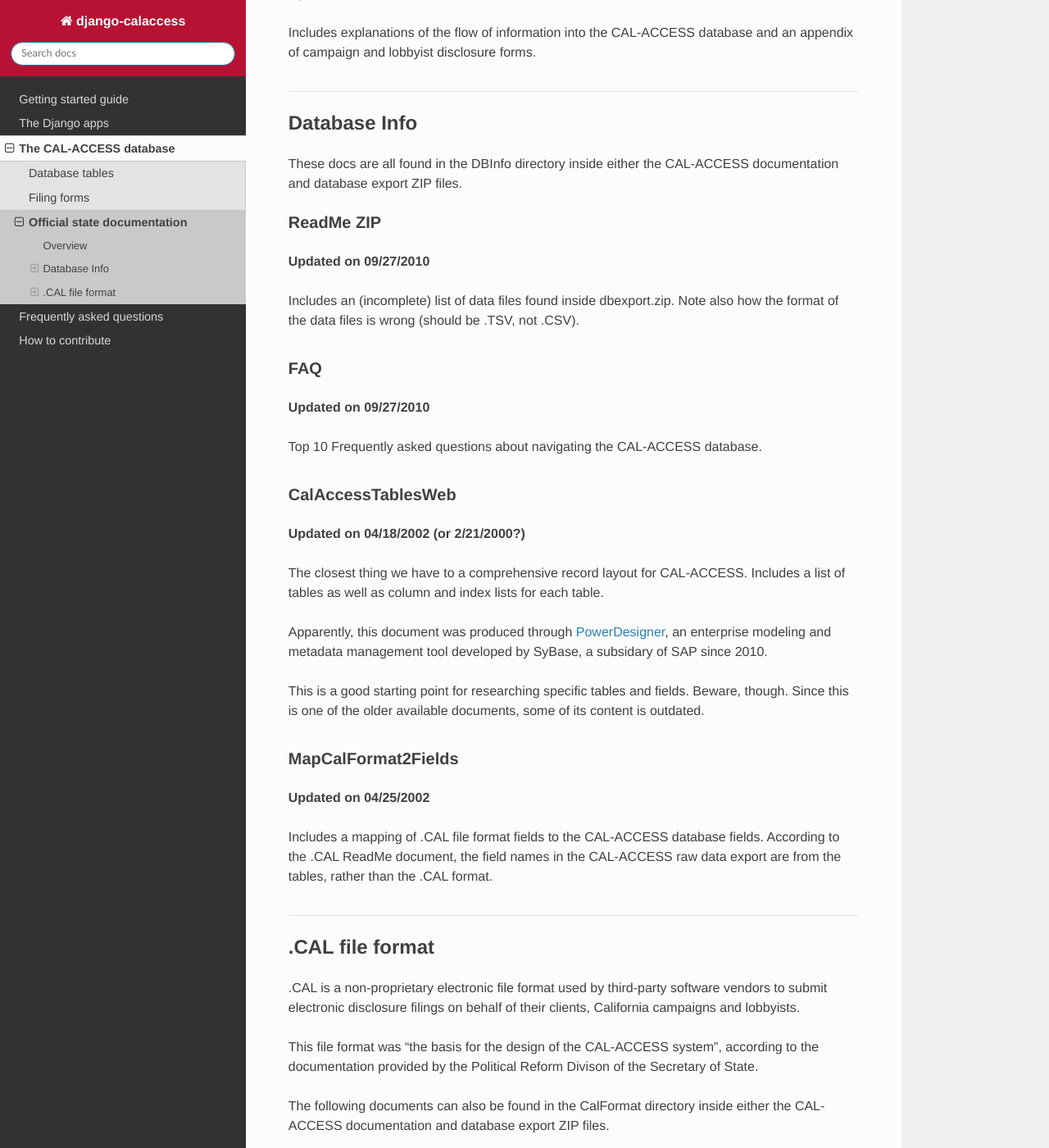
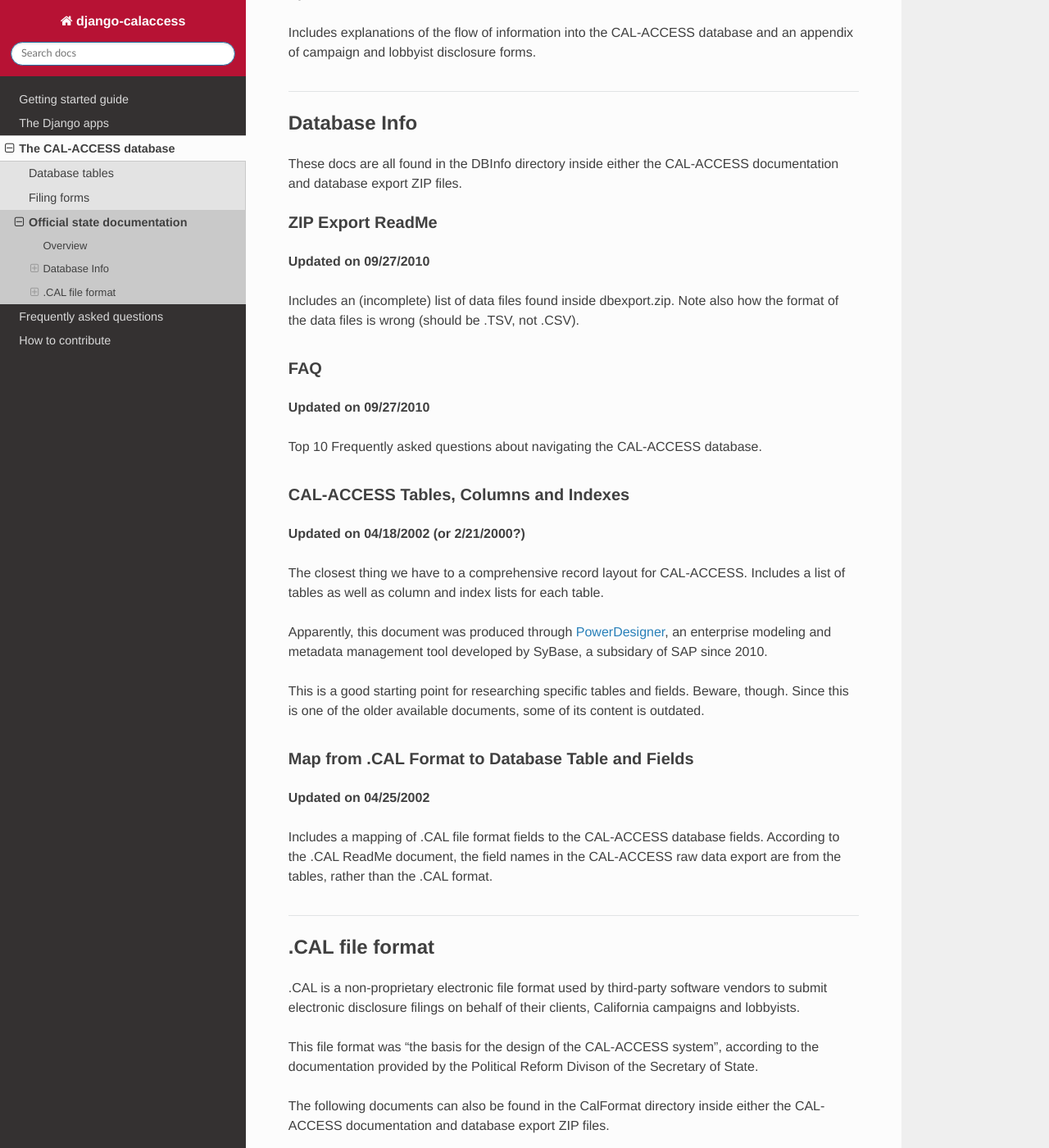
Before and after one commit to palewire/django-calaccess-technical-documentation, a Sphinx documentation site: the page built from docs/calaccess/officialdocumentation.rst, in a window 1280 px wide and 1400 px high, scrolled down 539 px. Shown: the whole window at 82% size. Built offline with Sphinx 7.4.7 and the Read the Docs theme 2.0.0, drawn with Linux system fonts in a browser that asks for light colours; some of the changed text lies outside the part shown.

Commit message:
Add new doc titles

```diff
--- a/docs/calaccess/officialdocumentation.rst
+++ b/docs/calaccess/officialdocumentation.rst
@@ -42,8 +42,8 @@ Database Info
 
 These docs are all found in the DBInfo directory inside either the CAL-ACCESS documentation and database export ZIP files.
 
-ReadMe ZIP
-~~~~~~~~~~
+ZIP Export ReadMe
+~~~~~~~~~~~~~~~~~
 
 **Updated on 09/27/2010**
 
@@ -94,8 +94,8 @@ Top 10 Frequently asked questions about navigating the CAL-ACCESS database.
       <a href="http://s3.documentcloud.org/documents/2711615/FAQ.txt">CAL-ACCESS: FAQ (Text)</a>
     </noscript>
 
-CalAccessTablesWeb
-~~~~~~~~~~~~~~~~~~
+CAL-ACCESS Tables, Columns and Indexes
+~~~~~~~~~~~~~~~~~~~~~~~~~~~~~~~~~~~~~~
 
 **Updated on 04/18/2002 (or 2/21/2000?)**
 
@@ -124,8 +124,8 @@ This is a good starting point for researching specific tables and fields. Beware
       <a href="http://s3.documentcloud.org/documents/2711614/CalAccessTablesWeb.txt">CAL-ACCESS: CalAccessTablesWeb (Text)</a>
     </noscript>
 
-MapCalFormat2Fields
-~~~~~~~~~~~~~~~~~~~
+Map from .CAL Format to Database Table and Fields
+~~~~~~~~~~~~~~~~~~~~~~~~~~~~~~~~~~~~~~~~~~~~~~~~~
 
 **Updated on 04/25/2002**
 
@@ -161,8 +161,8 @@ This file format was "the basis for the design of the CAL-ACCESS system", accord
 
 The following documents can also be found in the CalFormat directory inside either the CAL-ACCESS documentation and database export ZIP files.
 
-Cal Readme
-~~~~~~~~~~
+.CAL Format Readme
+~~~~~~~~~~~~~~~~~~
 
 **Updated on 04/25/2002**
 
```
